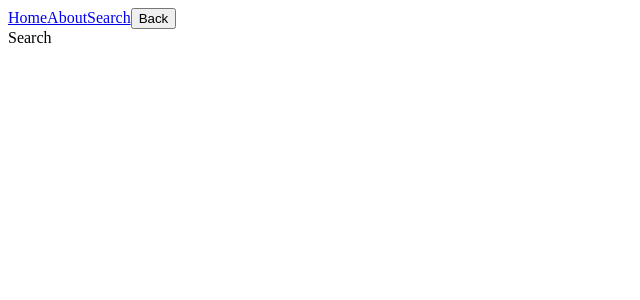
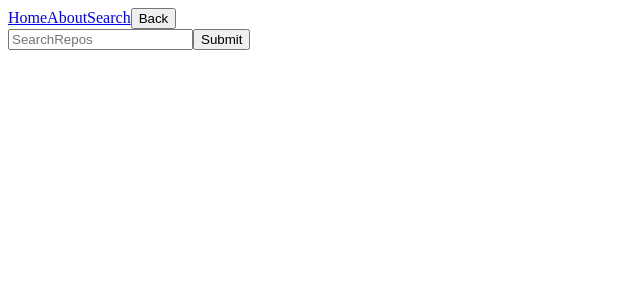
Before and after one commit to JesseDodoo/Gitpo, a React app: page /search in a window 1280 px wide. Shown: the top 300 px of the page, without its empty margins (0-640 px from the left). Built offline with nearby package versions, Linux system fonts and the light colour scheme.

Commit message:
added functionality to search

```diff
--- a/src/pages/Search/Index.js
+++ b/src/pages/Search/Index.js
@@ -1,7 +1,59 @@
-import React from 'react'
+import React, { useState, useEffect } from 'react';
+import {useNavigate as Navigate} from 'react-router-dom';
+import axios from 'axios';
 
 export default function Search() {
-  return (
-    <div>Search</div>
-  )
+
+
+
+  const [SearchQuery, SetSearchQuery] = useState("");
+  const [userInput, setUserInput] = useState("");
+  const [userOutput, setUserOutput] = useState([]);
+
+  console.log("what we need", SearchQuery)
+
+  async function getRepos(){
+    if(SearchQuery !== ""){
+      try{
+        const {data} = await axios.get(`https://api.github.com/users/${SearchQuery}/repos`)
+        console.log(data)
+        setUserOutput(data);
+      }
+      catch(err){
+        alert(err)
+      }
+
+
+    }
+  }
+
+  useEffect(() => {
+    getRepos();
+
+  }, [SearchQuery])
+
+
+  const handleFormSubmit = e => {
+    e.preventDefault();
+    SetSearchQuery(userInput);
+    setUserInput("");
+};
+
+const SetSearchValue = e => {
+  setUserInput(e.target.value)
+};
+
+function renderRepos () {
+  return userOutput.map(output => <><a href={output.html_url}>{output.name},{output.forks_count}</a></>)
+
 }
+
+
+  return (<>
+    <form onSubmit={handleFormSubmit}>
+    <input type='text' placeholder='SearchRepos' value={userInput} onChange={SetSearchValue} />
+    <input type="submit" value="Submit" />
+</form>
+{renderRepos()}
+  </>)
+}
```
Also changed, not shown: 1 other file (tests, documents, lock files or other folders).
